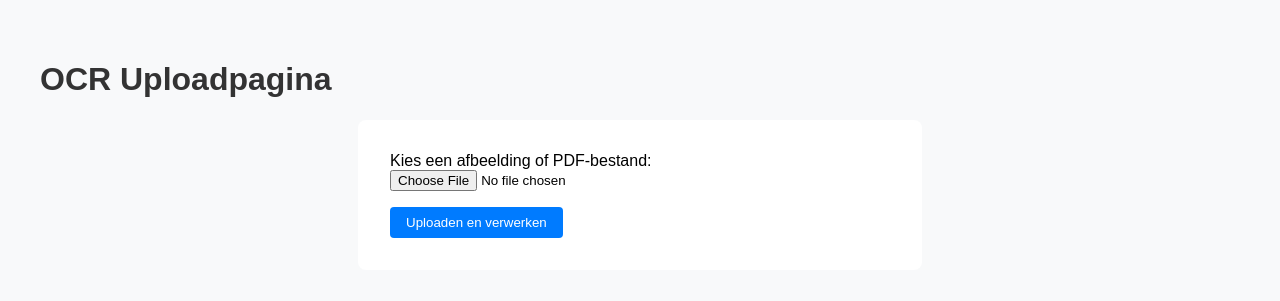
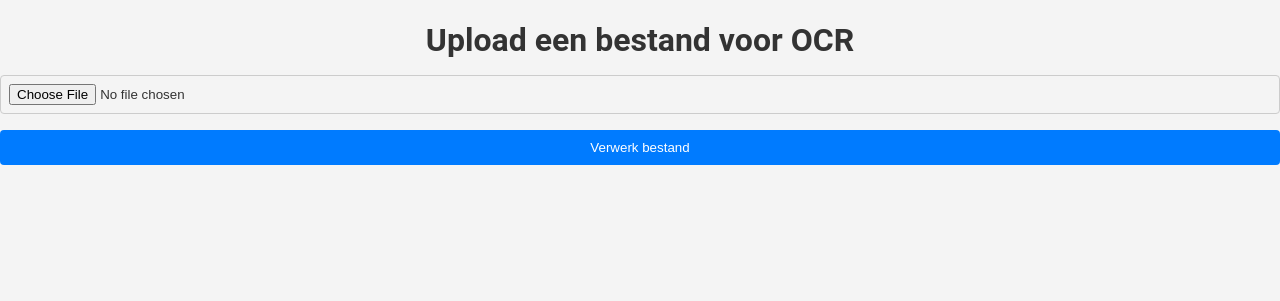
Before and after one commit to Wim1201/ritsync, a Flask app: template frontend/templates/ocr_upload_form.html in a window 1280 px wide. Shown: the top 301 px of the page. Run offline with Flask 3, Linux system fonts and the light colour scheme; the template is opened without the code that fills it, so the values that code supplies are empty.

Commit message:
Fase 1.1 afgerond: OCR-functionaliteit werkend met upload, extractie en opslag

```diff
--- a/app.py
+++ b/app.py
@@ -1,54 +1,31 @@
-from flask import Flask, render_template, request, redirect, url_for, send_file
+from flask import Flask, render_template
 import os
-import webbrowser
-import threading
+from backend.routes.ocr_routes import ocr_routes
 
-# Padinstellingen voor templates en static
-base_dir = os.path.dirname(__file__)
-template_dir = os.path.join(base_dir, 'frontend', 'templates')
-static_dir = os.path.join(base_dir, 'frontend', 'static')
+app = Flask(
+    __name__,
+    template_folder="frontend/templates",  # <--- voeg dit toe
+    static_folder="frontend/static"        # optioneel, als je daar CSS/JS hebt
+)
+app.secret_key ="sleutel1201"
 
-app = Flask(__name__, template_folder=template_dir, static_folder=static_dir)
+# Register OCR blueprint
+app.register_blueprint(ocr_routes)
 
-# === Homepage ===
-@app.route("/")
-def homepage():
-    return render_template("homepage.html")
-
-# === Uploadpagina (index.html) ===
-@app.route("/index", methods=["GET", "POST"])
-def ocr_uploadpagina():
-    if request.method == "POST":
-        # Tijdelijk testgedrag
-        return redirect(url_for("resultaat"))
+# Route voor homepage (index)
+@app.route("/", methods=["GET"])
+def index():
     return render_template("index.html")
 
-# === Resultatenpagina (met dummydata) ===
-@app.route("/resultaat")
+# Route om OCR-uploadformulier te tonen
+@app.route("/upload_ocr", methods=["GET"])
+def show_ocr_form():
+    return render_template("ocr_upload_form.html")
+
+# (optioneel) Route voor resultaatpagina
+@app.route("/resultaat", methods=["GET"])
 def resultaat():
-    ketens = [
-        {"stops": ["Startadres", "Klant A", "Klant B"], "totaal_km": 42},
-        {"stops": ["Startadres", "Klant C", "Klant D"], "totaal_km": 28}
-    ]
-    totaal_zakelijke_km = 70
-    waarschuwingen = ["Controleer uw agenda op hiaten."]
-    return render_template("resultaat.html", ketens=ketens, totaal_zakelijke_km=totaal_zakelijke_km, waarschuwingen=waarschuwingen)
+    return render_template("resultaat.html")
 
-# === PDF-download (testbestand) ===
-@app.route("/download/pdf")
-def download_pdf():
-    return send_file("data/output/ritsync_20250525_092758.pdf", as_attachment=True)
-
-# === Excel-download (testbestand) ===
-@app.route("/download/excel")
-def download_excel():
-    return send_file("data/output/ritsync_20250525_092758.xlsx", as_attachment=True)
-
-# === Automatisch browser openen ===
-def open_browser():
-    webbrowser.open_new("http://127.0.0.1:5000/")
-
-# === Applicatie starten ===
 if __name__ == "__main__":
-    threading.Timer(1.25, open_browser).start()
     app.run(debug=True)
--- a/backend/routes/ocr_routes.py
+++ b/backend/routes/ocr_routes.py
@@ -1,41 +1,42 @@
+from flask import Blueprint, request, redirect, url_for, flash
 import os
-from flask import Blueprint, render_template, request, redirect, send_file
 from werkzeug.utils import secure_filename
-from backend.services.ocr_service import verwerk_ocr
-from backend.services.export_service import exporteer_excel, exporteer_pdf
+from backend.services.ocr_service import extract_text_from_file
 
-ocr_bp = Blueprint("ocr", __name__)
+ocr_routes = Blueprint('ocr_routes', __name__)
 
-UPLOAD_FOLDER = "uploads"
-os.makedirs(UPLOAD_FOLDER, exist_ok=True)
+UPLOAD_FOLDER = 'ritsync/data/uploads'
+ALLOWED_EXTENSIONS = {'png', 'jpg', 'jpeg', 'pdf'}
 
-@ocr_bp.route("/ocr-uploadpagina")
-def ocr_uploadpagina():
-    return render_template("ocr_upload_form.html")
+def allowed_file(filename):
+    return '.' in filename and filename.rsplit('.', 1)[1].lower() in ALLOWED_EXTENSIONS
 
-@ocr_bp.route("/ocr-upload", methods=["POST"])
-def ocr_upload():
-    if "bestand" not in request.files:
-        return "Geen bestand meegegeven", 400
+@ocr_routes.route('/upload', methods=['POST'])
+def upload_file():
+    if 'file' not in request.files:
+        flash('Geen bestand meegegeven.')
+        return redirect(url_for('index'))
 
-    bestand = request.files["bestand"]
+    file = request.files['file']
 
-    if bestand.filename == "":
-        return "Geen bestand gekozen", 400
+    if file.filename == '':
+        flash('Geen bestand geselecteerd.')
+        return redirect(url_for('index'))
 
-    bestandsnaam = secure_filename(bestand.filename)
-    opslagpad = os.path.join(UPLOAD_FOLDER, bestandsnaam)
-    bestand.save(opslagpad)
+    if file and allowed_file(file.filename):
+        filename = secure_filename(file.filename)
+        upload_path = os.path.join(UPLOAD_FOLDER, filename)
+        os.makedirs(UPLOAD_FOLDER, exist_ok=True)
+        file.save(upload_path)
 
-    # Verwerk OCR
-    resultaten = verwerk_ocr(opslagpad)
+        try:
+            extract_text_from_file(upload_path)
+            flash('Bestand succesvol verwerkt.')
+        except Exception as e:
+            flash(f'OCR-verwerking mislukt: {e}')
 
-    if not resultaten:
-        return "Geen resultaten gevonden", 204
+        return redirect(url_for('index'))
 
-    # Exporteer naar Excel en PDF
-    excel_pad = exporteer_excel(resultaten)
-    pdf_pad = exporteer_pdf(resultaten)
-
-    # Geef PDF terug als download
-    return send_file(pdf_pad, as_attachment=True)
+    else:
+        flash('Ongeldig bestandstype. Alleen PNG, JPG, JPEG of PDF toegestaan.')
+        return redirect(url_for('index'))
--- a/frontend/templates/ocr_upload_form.html
+++ b/frontend/templates/ocr_upload_form.html
@@ -1,23 +1,27 @@
+<!-- frontend/templates/ocr_upload_form.html -->
 <!DOCTYPE html>
 <html lang="nl">
 <head>
     <meta charset="UTF-8">
-    <title>OCR-bestand uploaden</title>
-    <style>
-        body { font-family: Arial, sans-serif; padding: 2rem; background-color: #f8f9fa; }
-        h1 { color: #333; }
-        form { background: white; padding: 2rem; border-radius: 8px; max-width: 500px; margin: auto; }
-        input[type="file"] { margin-bottom: 1rem; }
-        button { background-color: #007bff; color: white; padding: 0.5rem 1rem; border: none; border-radius: 4px; }
-        button:hover { background-color: #0056b3; }
-    </style>
+    <title>Upload OCR-bestand</title>
+    <link rel="stylesheet" href="{{ url_for('static', filename='style.css') }}">
 </head>
 <body>
-    <h1>OCR Uploadpagina</h1>
-    <form action="/ocr-upload" method="post" enctype="multipart/form-data">
-        <label for="bestand">Kies een afbeelding of PDF-bestand:</label><br>
-        <input type="file" id="bestand" name="bestand" accept=".jpg,.jpeg,.png,.pdf" required><br>
-        <button type="submit">Uploaden en verwerken</button>
+    <h1>Upload een bestand voor OCR</h1>
+
+    {% with messages = get_flashed_messages() %}
+      {% if messages %}
+        <ul>
+          {% for message in messages %}
+            <li>{{ message }}</li>
+          {% endfor %}
+        </ul>
+      {% endif %}
+    {% endwith %}
+
+    <form method="post" action="{{ url_for('ocr_routes.upload_file') }}" enctype="multipart/form-data">
+        <input type="file" name="file" accept=".png,.jpg,.jpeg,.pdf" required>
+        <button type="submit">Verwerk bestand</button>
     </form>
 </body>
 </html>
```
Also changed, not shown: backend/services/ocr_service.py (+25 -22 lines), ritsync/data/output/ocr_text.json (added, +3 -0 lines), ritsync/data/uploads/Weekagenda-22052025_1125_1-1.jpg (added).
